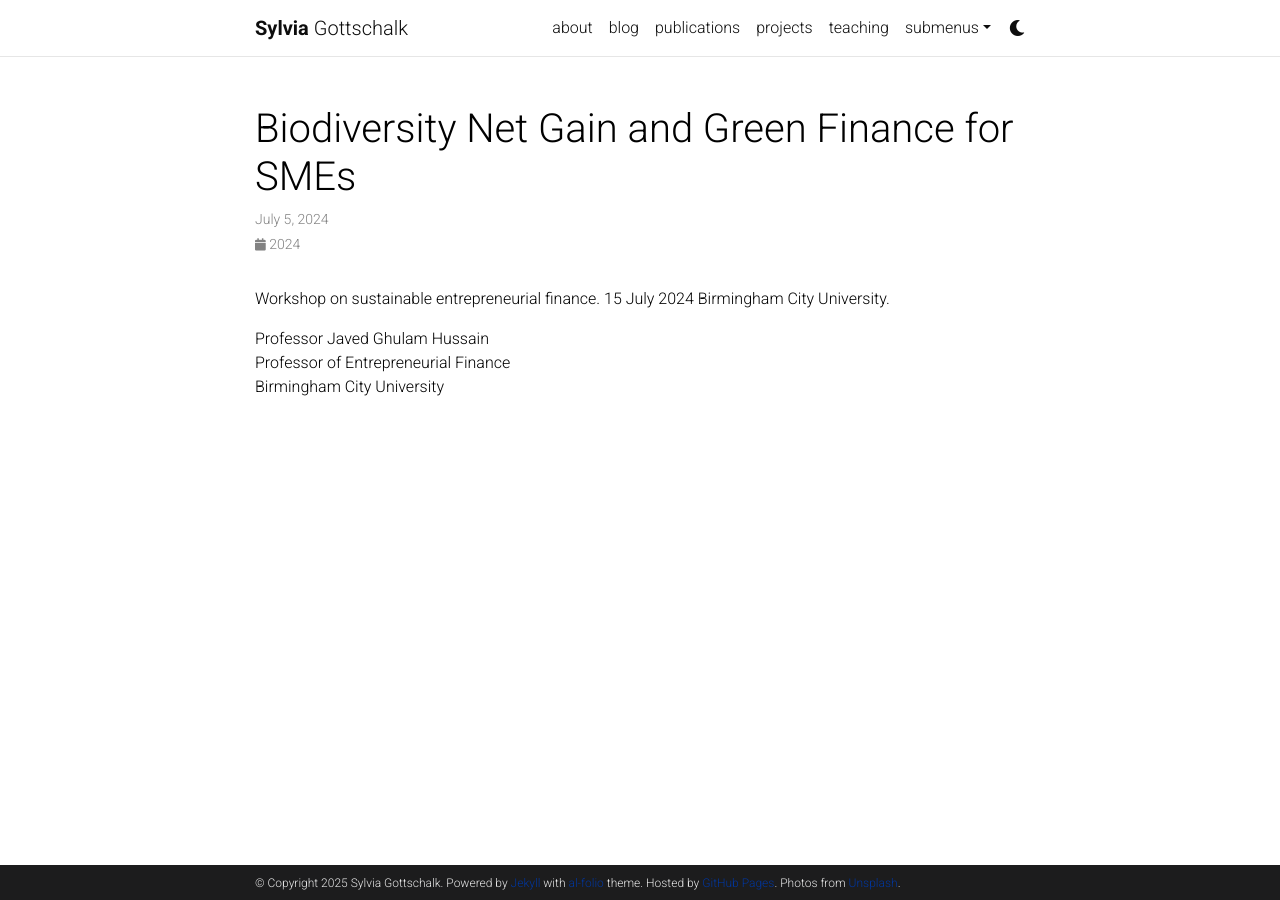
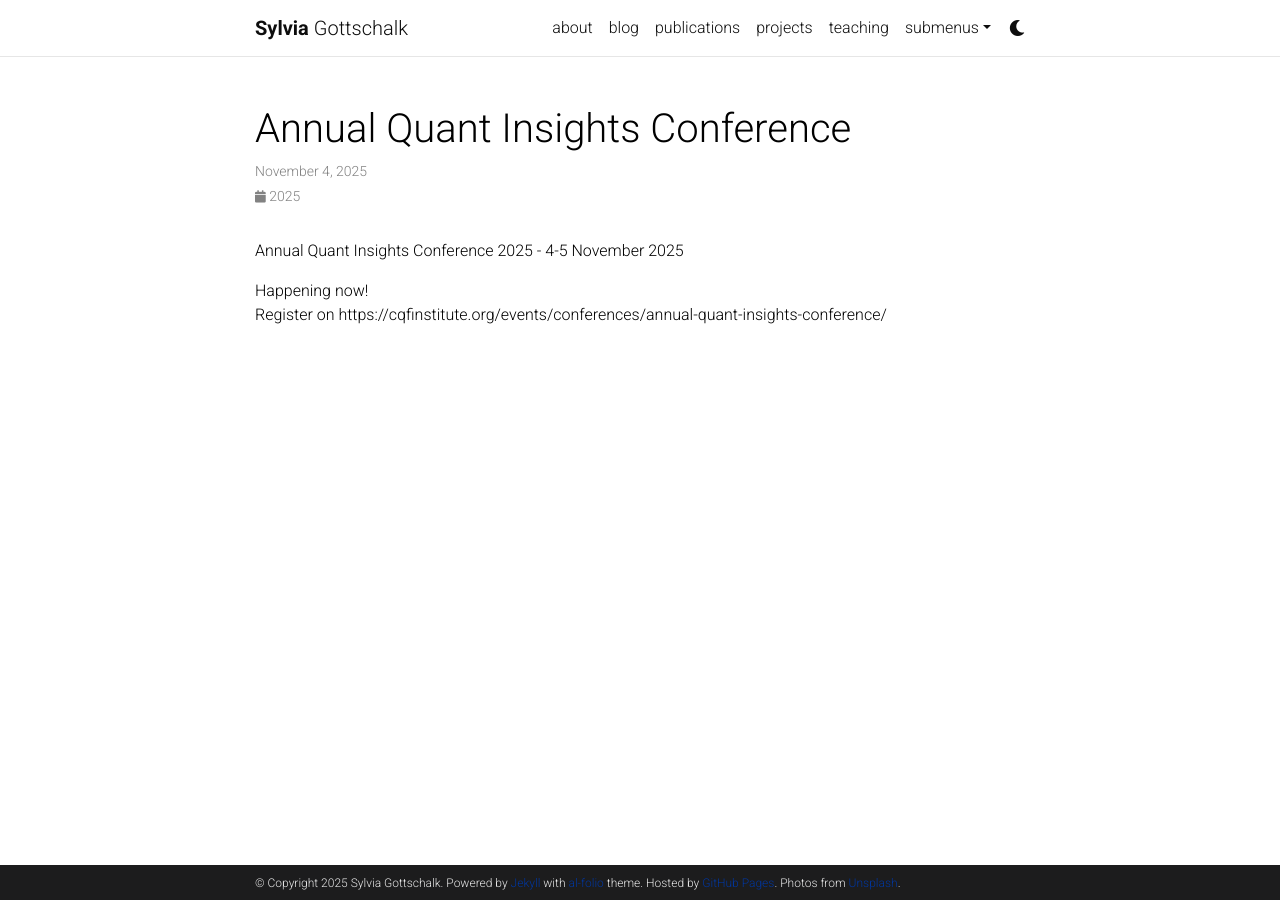
Before and after one commit to sdgottschalk/sgottschalk.io, a Jekyll site: the page built from _news/announcement_1.md, in a window 1280 px wide. Built offline with Jekyll 4.4.1, drawn with Linux system fonts in a browser that asks for light colours; comment, search, counter and statistics services are not loaded; a style sheet for code colours, icons or effects is not loaded.

Commit message:
Change announcement title and date for conference
Updated the title and date for the announcement.

```diff
--- a/_news/announcement_1.md
+++ b/_news/announcement_1.md
@@ -1,13 +1,12 @@
 ---
 layout: post
-title: Biodiversity Net Gain and Green Finance for SMEs
-date: 2024-07-5 15:59:00-0400
+title: Annual Quant Insights Conference
+date: 2025-11-4 15:59:00-0400
 inline: false
 related_posts: false
 ---
 
-Workshop on sustainable entrepreneurial finance. 15 July 2024 Birmingham City University.
+Annual Quant Insights Conference 2025 -  4-5 November 2025
 
-Professor Javed Ghulam Hussain<br/>
-Professor of Entrepreneurial Finance<br/>
-Birmingham City University<br/>
+Happening now!<br/>
+Register on https://cqfinstitute.org/events/conferences/annual-quant-insights-conference/<br/>
```
